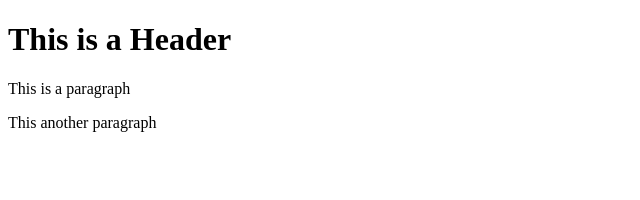
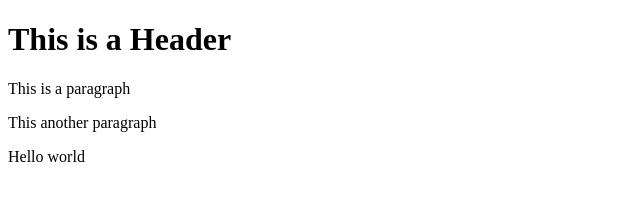
Before and after one commit to Midge-dev/git-test, a website: page index.html in a window 1280 px wide. Shown: the full height of the page, 0-640 px from the left. Drawn offline with Linux system fonts and the light colour scheme.

Commit message:
Using NPM

```diff
--- a/index.html
+++ b/index.html
@@ -4,5 +4,6 @@
         <h1> This is a Header</h1>
         <p>This is a paragraph</p>
         <p>This another paragraph</p>
+        <p>Hello world</p>
     </body>
 </html>
```
Also changed, not shown: package.json (added, +24 -0 lines), 2 other files.
